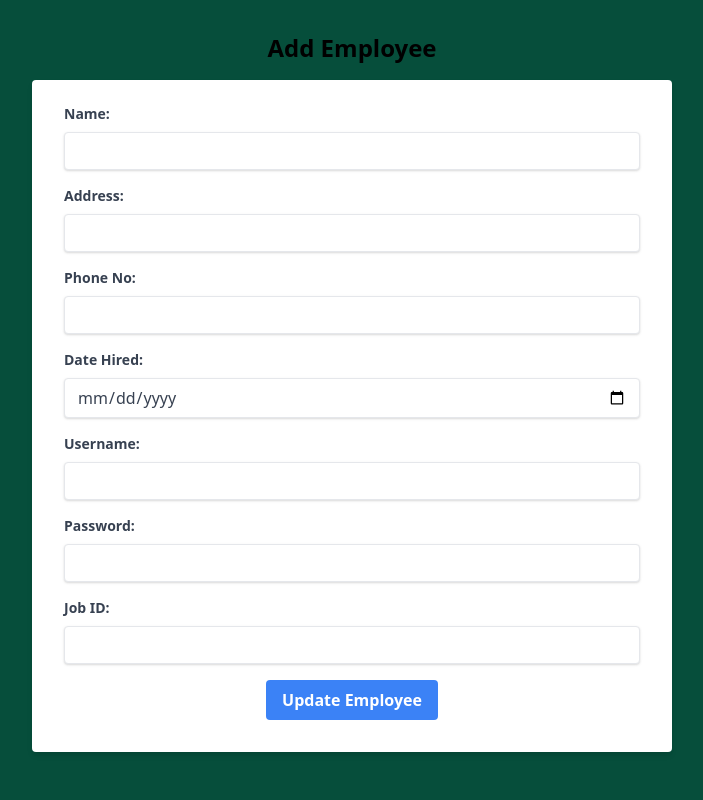
After one commit to axelcortez2001/Greenwich, a PHP site: the page made by application/views/Edit_employee.php in a window 1280 px wide. The commit adds this page. Shown: the whole page, without its empty margins (288-991 px from the left). Run offline with PHP 8.4, Linux system fonts and the light colour scheme; the template is opened without the code that fills it, so the values that code supplies are empty.

Commit message:
Crud Employee

```diff
--- a/application/config/routes.php
+++ b/application/config/routes.php
@@ -55,3 +55,4 @@ $route['translate_uri_dashes'] = FALSE;
 $route['employee_management'] = 'Employee/index';
 $route['Jobs/add'] = 'Jobs/add';
 $route['Employee/add'] = 'Employee/add';
+$route['Employee/edit/(:num)'] = 'Employee/edit/$1';
--- a/application/views/Add_employee.php
+++ b/application/views/Add_employee.php
@@ -33,6 +33,10 @@
                 <label class="block text-gray-700 text-sm font-bold mb-2" for="job_id">Job ID</label>
                 <input class="shadow appearance-none border rounded w-full py-2 px-3 text-gray-700 leading-tight focus:outline-none focus:shadow-outline" id="job_id" type="text" name="job_id" required>
             </div>
+            <div class="mb-4">
+                <label class="block text-gray-700 text-sm font-bold mb-2" for="date_hired">Date</label>
+                <input class="shadow appearance-none border rounded w-full py-2 px-3 text-gray-700 leading-tight focus:outline-none focus:shadow-outline" id="date_hired" type="date" name="date_hired" required>
+            </div>
             <div class="flex items-center justify-center">
                 <input class="bg-blue-500 hover:bg-green-700 text-white font-bold py-2 px-4 rounded focus:outline-none focus:shadow-outline cursor-pointer" type="submit" value="Add Employee">
             </div>
--- /dev/null
+++ b/application/views/Edit_employee.php
@@ -0,0 +1,46 @@
+<!DOCTYPE html>
+<html>
+<head>
+    <title>Add Employee</title>
+    <link href="https://cdn.jsdelivr.net/npm/tailwindcss@2.2.19/dist/tailwind.min.css" rel="stylesheet">
+</head>
+<body class="bg-gray-200">
+    <div class="flex justify-center items-center h-screen bg-green-900 flex-col">
+        <h1 class="text-2xl text-center font-bold mb-4">Add Employee</h1>
+        <form class="bg-white shadow-md rounded px-8 pt-6 pb-8 mb-4 w-1/2"
+        action="<?php echo site_url('Employee/update/'.$user->emp_id); ?>" method="post">
+                <div class="mb-4">
+                    <label class="block text-gray-700 text-sm font-bold mb-2" for="name">Name:</label>
+                    <input class="shadow appearance-none border rounded w-full py-2 px-3 text-gray-700 leading-tight focus:outline-none focus:shadow-outline" id="name" type="text" name="name" value="<?php echo $user->name; ?>" required>
+                </div>
+                <div class="mb-4">
+                    <label class="block text-gray-700 text-sm font-bold mb-2" for="address">Address:</label>
+                    <input class="shadow appearance-none border rounded w-full py-2 px-3 text-gray-700 leading-tight focus:outline-none focus:shadow-outline" id="address" type="text" name="address" value="<?php echo $user->address; ?>" required>
+                </div>
+                <div class="mb-4">
+                    <label class="block text-gray-700 text-sm font-bold mb-2" for="phone_no">Phone No:</label>
+                    <input class="shadow appearance-none border rounded w-full py-2 px-3 text-gray-700 leading-tight focus:outline-none focus:shadow-outline" id="phone_no" type="text" name="phone_no" value="<?php echo $user->phone_no; ?>" required>
+                </div>
+                <div class="mb-4">
+                    <label class="block text-gray-700 text-sm font-bold mb-2" for="date_hired">Date Hired:</label>
+                    <input class="shadow appearance-none border rounded w-full py-2 px-3 text-gray-700 leading-tight focus:outline-none focus:shadow-outline" id="date_hired" type="date" name="date_hired" value="<?php echo $user->date_hired; ?>" required>
+                </div>
+                <div class="mb-4">
+                    <label class="block text-gray-700 text-sm font-bold mb-2" for="username">Username:</label>
+                    <input class="shadow appearance-none border rounded w-full py-2 px-3 text-gray-700 leading-tight focus:outline-none focus:shadow-outline" id="username" type="text" name="username" value="<?php echo $user->username; ?>" required>
+                </div>
+                <div class="mb-4">
+                    <label class="block text-gray-700 text-sm font-bold mb-2" for="password">Password:</label>
+                    <input class="shadow appearance-none border rounded w-full py-2 px-3 text-gray-700 leading-tight focus:outline-none focus:shadow-outline" id="password" type="password" name="password" value="<?php echo $user->password; ?>" required>
+                </div>
+                <div class="mb-4">
+                    <label class="block text-gray-700 text-sm font-bold mb-2" for="job_id">Job ID:</label>
+                    <input class="shadow appearance-none border rounded w-full py-2 px-3 text-gray-700 leading-tight focus:outline-none focus:shadow-outline" id="job_id" type="text" name="job_id" value="<?php echo $user->job_id; ?>" required>
+                </div>
+            <div class="flex items-center justify-center">
+                <input class="bg-blue-500 hover:bg-green-700 text-white font-bold py-2 px-4 rounded focus:outline-none focus:shadow-outline cursor-pointer" type="submit" value="Update Employee">
+            </div>
+        </form>
+    </div>
+</body>
+</html>
--- a/application/views/employee_management.php
+++ b/application/views/employee_management.php
@@ -47,8 +47,8 @@
                     <td class="py-4 px-6 border-b border-gray-200"><?php echo $user['date_hired']; ?></td>
                     <td class="py-4 px-6 border-b border-gray-200"><?php echo $user['job_name']; ?></td>
                     <td class="py-4 px-6 border-b border-gray-200">
-                      <button class="bg-red-500 hover:bg-green-900 text-white font-bold py-2 px-4 rounded shadow-md mb-2">Edit</button>
-                      <button class="bg-red-500 hover:bg-green-900 text-white font-bold py-2 px-4 rounded shadow-md mb-2">Delete</button>
+                    <a href="<?php echo site_url('Employee/edit/' . $user['emp_id']); ?>" class="bg-red-500 hover:bg-green-900 text-white font-bold py-2 px-4 rounded shadow-md mb-2">Edit</a>
+                      <a href="<?php echo site_url('Employee/delete/' . $user['emp_id']); ?>" class="bg-red-500 hover:bg-green-900 text-white font-bold py-2 px-4 rounded shadow-md mb-2">Delete</a>
                     </td>
                 </tr>
                 <?php endforeach; ?>
```
Also changed, not shown: application/controllers/Add_employee.php (deleted, +0 -28 lines), application/controllers/Employee.php (+24 -1 lines), application/models/User_model.php (+18 -0 lines).
